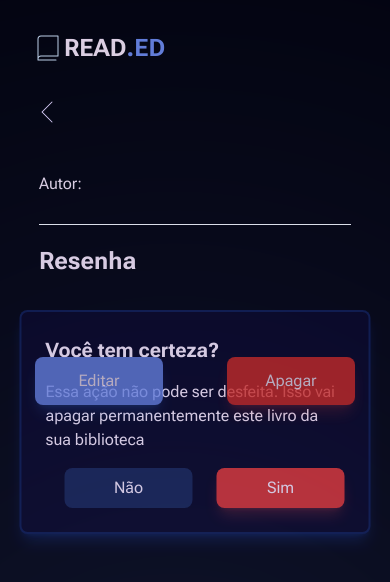
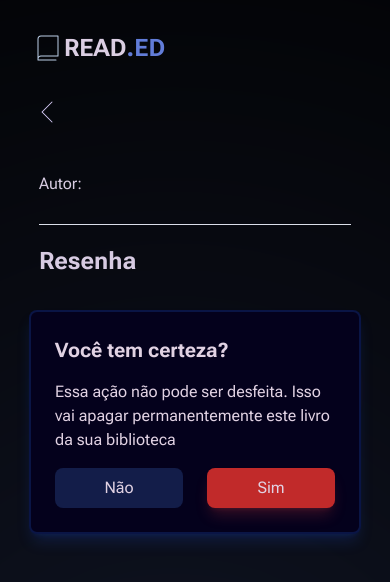
Before and after one commit to nilloferreiira/readed, a Next.js app: page /books/book/1 in a window 390 px wide. Both pictures are taken after a click on the button "Apagar". Shown: the top 582 px of the page. Built offline with nearby package versions, Linux system fonts and the light colour scheme; no server answers.

Commit message:
fixing alert dialog responsivity bug

```diff
--- a/src/app/globals.css
+++ b/src/app/globals.css
@@ -7,11 +7,15 @@
 }
 
 .AlertDialogOverlay {
-  @apply bg-black/60 fixed inset-0 animate-fade-in
+  @apply bg-black/100 fixed inset-0 animate-fade-in
 }
 
-.AlertDialogContent {
+/* .AlertDialogContent {
   @apply bg-bg border-2 border-blue-600/20 rounded-lg shadow-lg shadow-blue-700/20 fixed top-1/2 left-1/2 -translate-x-1/2 -translate-y-1/2 w-[90vw] max-w-[500px] max-h-[85vh] space-y-4 p-6 animate-content-show
+} */
+
+.AlertDialogTranslateAndAnimation {
+  @apply fixed top-1/2 left-1/2 -translate-x-1/2 -translate-y-1/2 animate-content-show
 }
 
 .AlertDialogContent:focus {
--- a/src/components/Book/alert-dialog/alert-dialog.tsx
+++ b/src/components/Book/alert-dialog/alert-dialog.tsx
@@ -15,7 +15,7 @@ export function AlertDeleteDialog({ handleDeleteBook }: deleteBook) {
       </AlertDialog.Trigger>
       <AlertDialog.Portal>
         <AlertDialog.Overlay className="AlertDialogOverlay" />
-        <AlertDialog.Content className="AlertDialogContent">
+        <AlertDialog.Content className="bg-bg border-2 z-50 border-blue-600/20 rounded-lg shadow-lg shadow-blue-700/20 lg:w-[90vw] lg:max-w-[500px] lg:max-h-[85vh] space-y-4 p-6 AlertDialogTranslateAndAnimation">
           <AlertDialog.Title className="AlertDialogTitle">
             Você tem certeza?
           </AlertDialog.Title>
```
